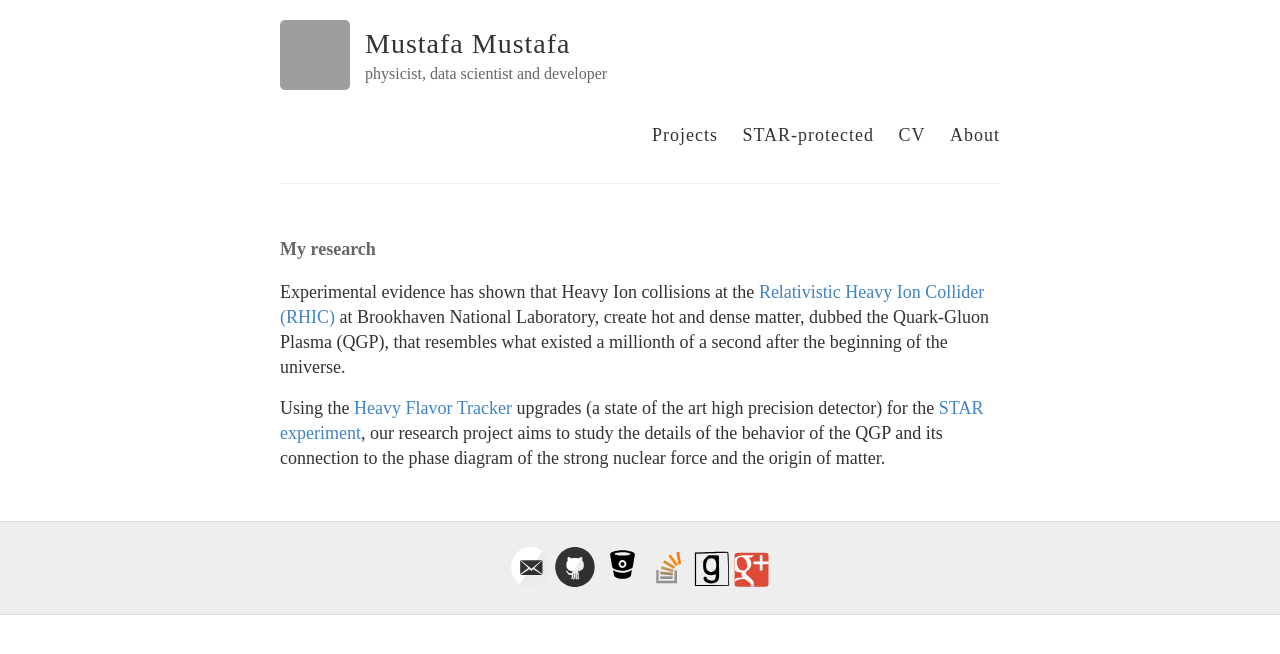
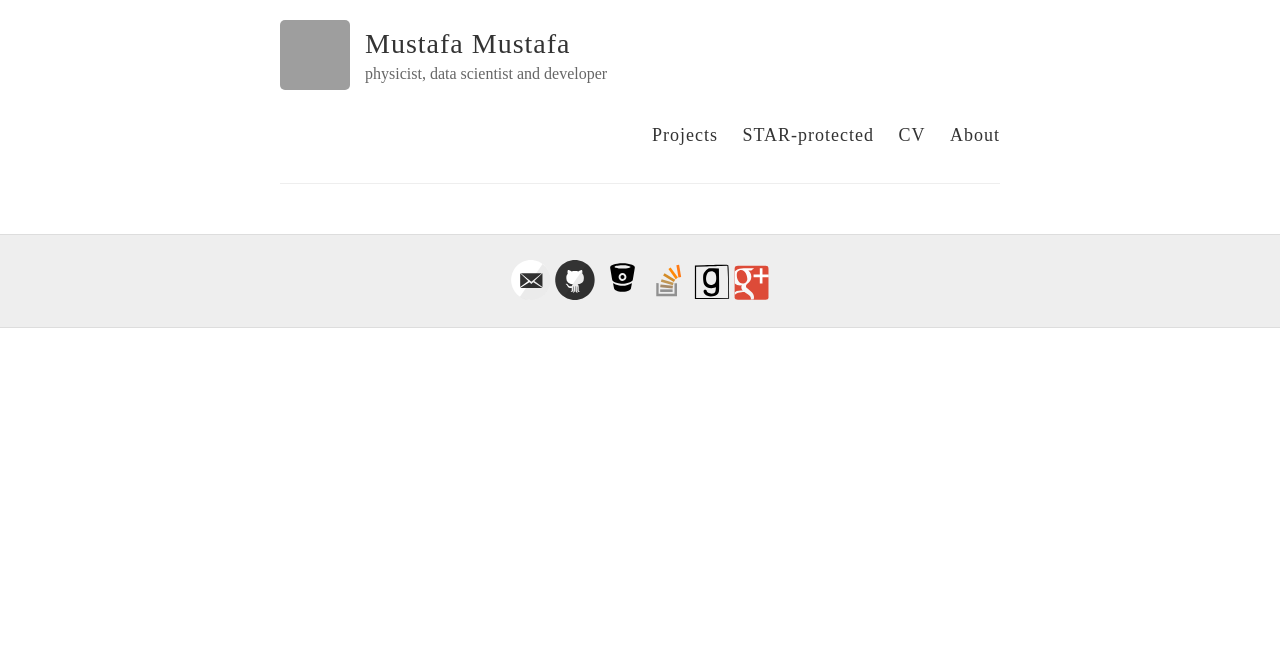
Before and after one commit to MustafaMustafa/MustafaMustafa.github.io, a Jekyll site: the page built from index.html, in a window 1280 px wide. Shown: the top 654 px of the page. Built offline with Jekyll 4.4.1, drawn with Linux system fonts in a browser that asks for light colours; grey boxes are pictures that could not be loaded.

Commit message:
remove all text

```diff
--- a/index.html
+++ b/index.html
@@ -2,12 +2,13 @@
 layout: default
 ---
 
-<h4>My research</h4>
+<!-- <h4>My research</h4>
 
 <p>Experimental evidence has shown that Heavy Ion collisions at the <a href="https://www.bnl.gov/rhic/">Relativistic Heavy Ion Collider (RHIC)</a> at Brookhaven National Laboratory,
 create hot and dense matter, dubbed the Quark-Gluon Plasma (QGP), that resembles what existed a millionth of a second after the beginning of the universe.  </p>
 
 <p>Using the <a href="http://science.energy.gov/np/highlights/2015/np-2015-03-a/">Heavy Flavor Tracker</a> upgrades (a state of the art high precision detector) for the <a href="https://en.wikipedia.org/wiki/STAR_detector">STAR experiment</a>, our research project aims to study the details of the behavior of the QGP and its connection to the phase diagram of the strong nuclear force and the origin of matter.  </p>
+-->
 
 <!-- <p align="right">-- Mustafa Mustafa and Michael Lomnitz</p> -->
 
```
